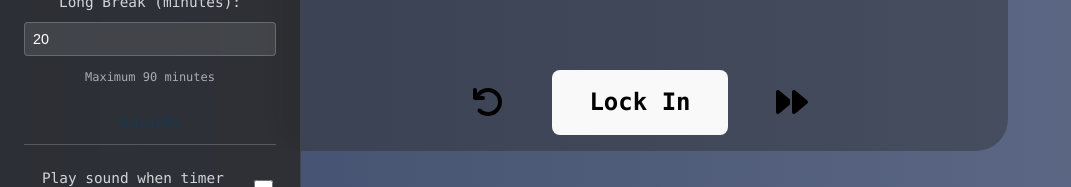
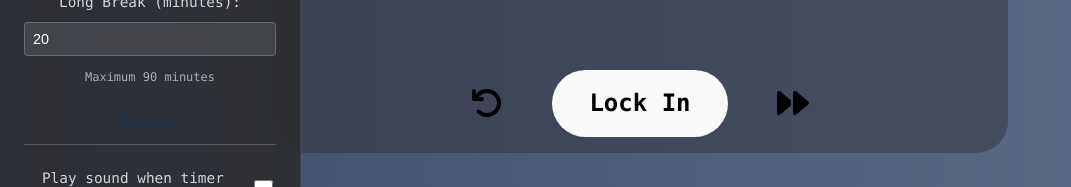
Before and after one commit to renashen314/Pomodoro-Timer, a React (Vite) app: page / in a window 1280 px wide. Shown: the part 394-581 px from the top of the page, without its empty margins (0-1071 px from the left). Built offline with nearby package versions, Linux system fonts and the light colour scheme.

Commit message:
improve button style

```diff
--- a/src/index.css
+++ b/src/index.css
@@ -77,22 +77,22 @@ body {
 
 /* Button Styles */
 button {
-  border-radius: 8px;
+  border-radius: 36px;
   border: 1px solid transparent;
   padding: 1rem 1.5em;
   font-size: 1.5em;
   font-weight: 800;
   font-family: inherit;
-  background-color: #7d7d7d;
+  background-color: #5c5c60;
   cursor: pointer;
   transition: border-color 0.25s;
 }
 .button-skip-reset {
   font-size: 2rem;
-  /* padding: 1rem; */
-  /* margin: 0 0.5rem; */
+  padding: 1rem;
+  margin: 0 2rem;
   background: none;
-  border: none;
+
   display: inline-block;
   line-height: 1;
 }
```
